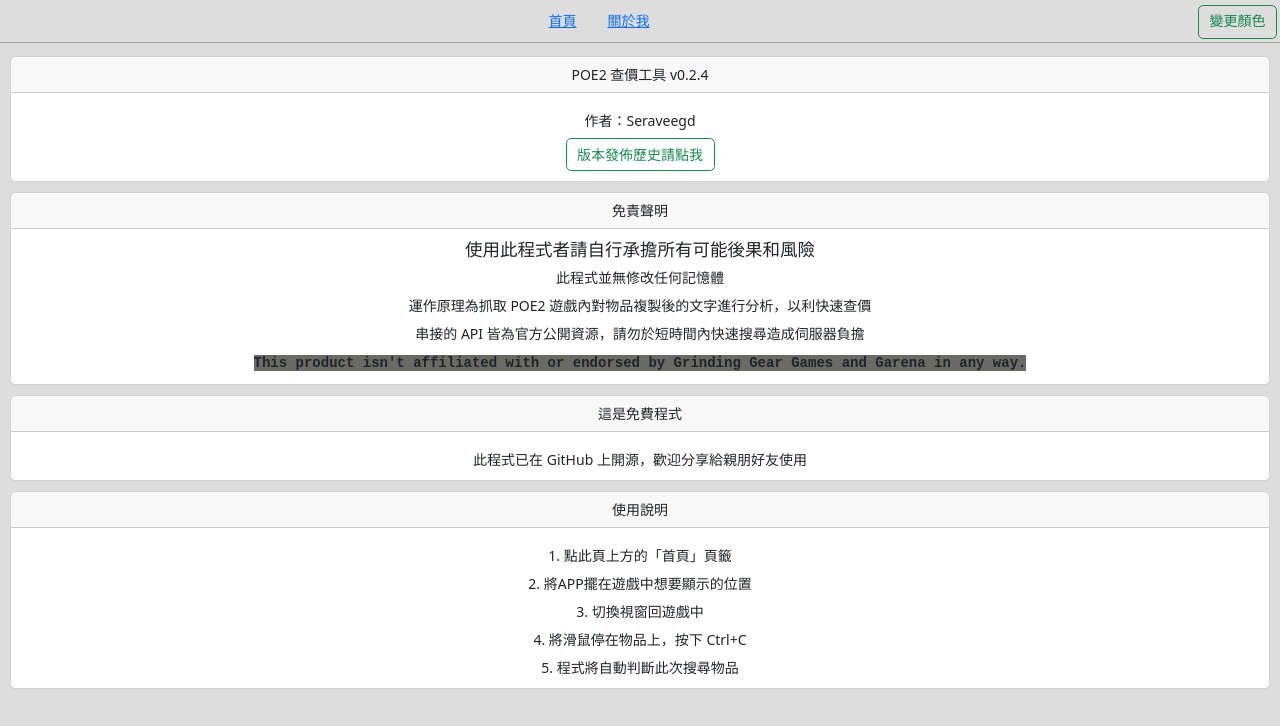
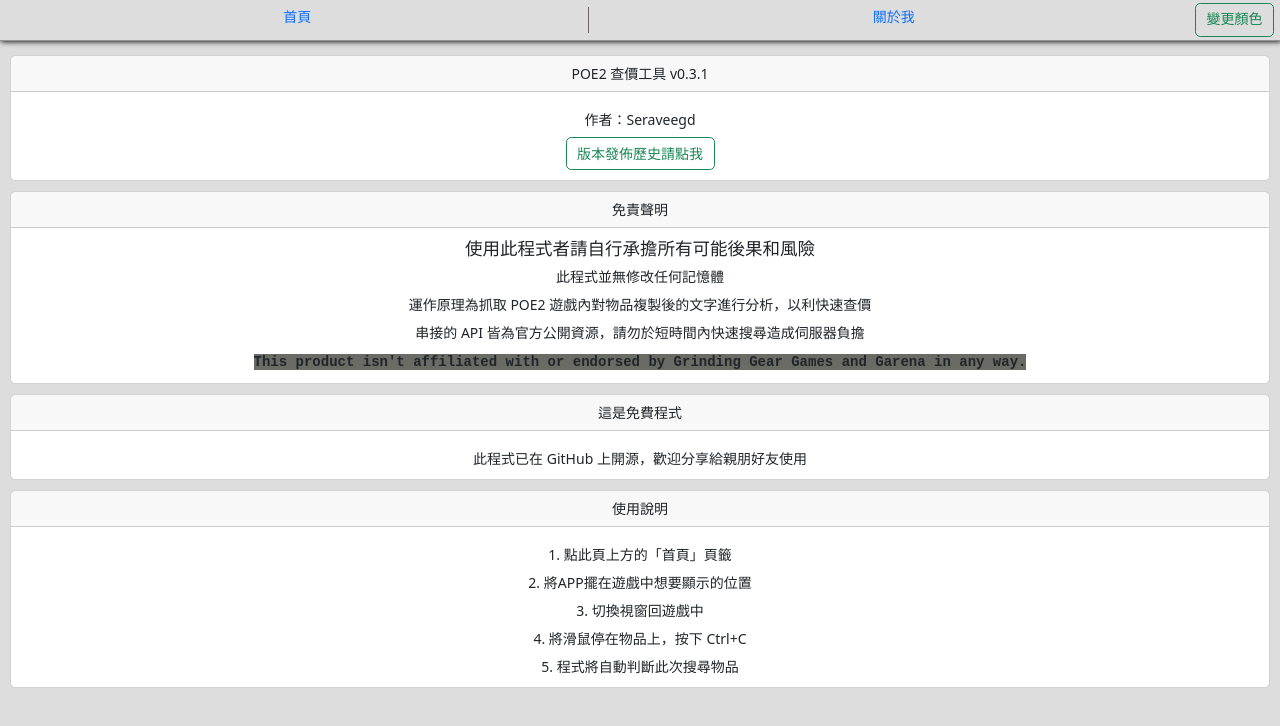
Before and after one commit to Seraveegd/poe2-trade-app, an Angular app: page /about in a window 1280 px wide. Shown: the top 726 px of the page. Built offline with nearby package versions, Linux system fonts and the light colour scheme.

Commit message:
修改介面

```diff
--- a/main.js
+++ b/main.js
@@ -41,7 +41,7 @@
     win.loadURL(path.join(__dirname, `dist/poe2-trade-app/browser/index.html`));
 
     // Open the DevTools.
-    // win.webContents.openDevTools();
+    win.webContents.openDevTools();
 
     ipcMain.on('analyze-item', (msg) => {
         if (win.isMinimized())
--- a/package.json
+++ b/package.json
@@ -1,6 +1,6 @@
 {
   "name": "poe2-trade-app",
-  "version": "0.2.4",
+  "version": "0.3.1",
   "main": "main.js",
   "author": "Seraveegd",
   "description": "poe2-trade-app",
--- a/src/app/about/about.component.html
+++ b/src/app/about/about.component.html
@@ -2,7 +2,7 @@
     <div style="padding:5px 10px;">
         <div class="card" style="width: 100%;">
             <div class="card-header">
-                POE2 查價工具 v0.2.4
+                POE2 查價工具 v0.3.1
             </div>
             <div class="card-body">
                 <p>作者：Seraveegd</p>
--- a/src/app/app.component.html
+++ b/src/app/app.component.html
@@ -1,12 +1,10 @@
 <div id="app">
   <div id="nav" style="display: flex; justify-content: center; clear: both;">
-    <div style="flex: 1; text-align: center;">
-      <a routerLink="/home"><button type="button" class="btn btn-link">首頁</button></a>
-      <a routerLink="/about"><button type="button" class="btn btn-link">關於我</button></a>
-      <button type="button" class="btn btn-outline-success" (click)="changeTheme()"
-        style="float: right;margin-right:3px;">變更顏色</button>
-    </div>
+    <a routerLink="/home" style="border-right: 1px solid #6b6262">首頁</a>
+    <a routerLink="/about">關於我</a>
+    <button type="button" class="btn btn-outline-success" (click)="changeTheme()"
+      style="float: right;margin-right:3px;">變更顏色</button>
   </div>
 </div>
-<hr style="margin:3px 0;">
+<!-- <hr style="margin:3px 0;"> -->
 <router-outlet />
--- a/src/app/app.component.scss
+++ b/src/app/app.component.scss
@@ -2,12 +2,29 @@
     font-family: Avenir, Helvetica, Arial, sans-serif;
     -webkit-font-smoothing: antialiased;
     -moz-osx-font-smoothing: grayscale;
-    text-align: center;
-    color: #2c3e50;
-    margin-top: 5px;
+    border-bottom: 1px solid rgb(75 75 75 / 50%);
+    padding: 3px;
+    box-shadow: 1px 1px 5px #1c1e1d;
+    margin-bottom: 4px;
+
+    #nav {
+        display: flex;
+    }
 
     a {
         margin: 4px;
         text-decoration: none;
+        flex: auto;
+        text-align: center;
+    }
+
+    button {
+        margin-left: auto;
     }
 }
+
+@media (prefers-color-scheme: dark) {
+    a {
+        color: white;
+    }
+}
--- a/src/app/home/home.component.html
+++ b/src/app/home/home.component.html
@@ -304,7 +304,7 @@
                     <div class="card-body">
                         <div class="row">
                             <div class="col">
-                                <table class="table" id="stets">
+                                <table class="table" id="stats">
                                     <thead>
                                         <tr>
                                             <th scope="col" style="width: 50px;">查詢</th>
--- a/src/app/home/home.component.scss
+++ b/src/app/home/home.component.scss
@@ -22,7 +22,7 @@
     padding: 6px;
 }
 
-#stets {
+#stats {
     user-select: none;
 
     tr {
@@ -48,6 +48,11 @@
 }
 
 @media (prefers-color-scheme: dark) {
+    #stats {
+        border: 1px solid #525252;
+        box-shadow: 0px 0px 30px rgb(0 0 0 / 50%);
+    }
+
     .card {
         background-color: rgb(27 27 27 / 30%);
 
@@ -64,10 +69,10 @@
         select,
         input.form-control {
             background: #292828;
-            color: #e5e4e4;
+            color: #959595;
             border: 1px solid #626262 !important;
 
-            &:disabled{
+            &:disabled {
                 background-color: #5b5b5b;
             }
         }
```
